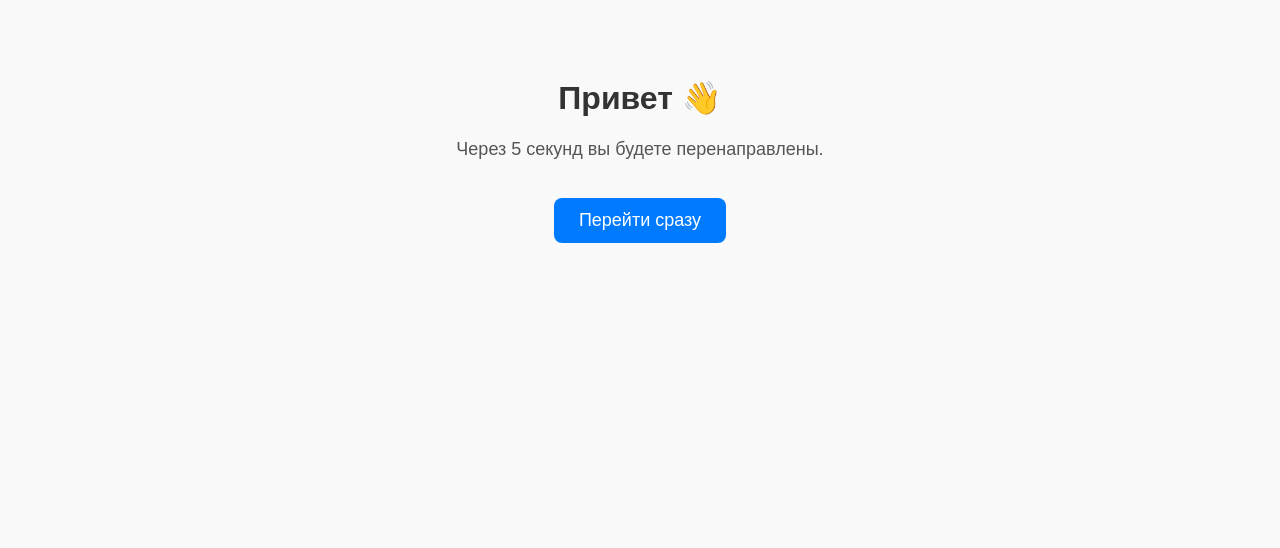
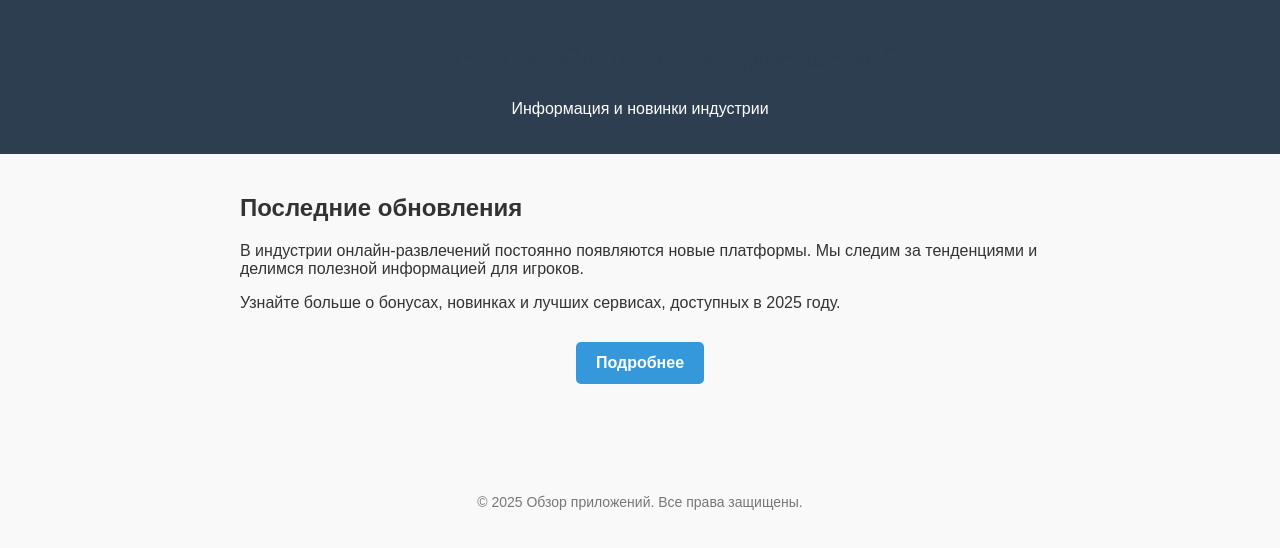
Before and after one commit to sqdfluppe-cell/1win-whitepage, a plain HTML site: page index.html in a window 1280 px wide. Drawn offline with Linux system fonts and the light colour scheme.

Commit message:
Update index.html

```diff
--- a/index.html
+++ b/index.html
@@ -3,43 +3,74 @@
 <head>
   <meta charset="UTF-8">
   <meta name="viewport" content="width=device-width, initial-scale=1.0">
-  <title>Моя white page</title>
-  <meta http-equiv="refresh" content="5; url=https://example.com">
-  <!-- Авто-переход через 5 секунд -->
-
+  <title>Обзор онлайн-игр и приложений</title>
   <style>
     body {
       font-family: Arial, sans-serif;
+      margin: 0;
+      padding: 0;
+      background: #f9f9f9;
+      color: #333;
+    }
+    header {
+      background: #2c3e50;
+      color: white;
+      padding: 20px;
       text-align: center;
-      background: #f9f9f9;
-      padding: 50px;
+    }
+    main {
+      padding: 20px;
+      max-width: 800px;
+      margin: auto;
     }
     h1 {
-      color: #333;
-    }
-    p {
-      font-size: 18px;
-      color: #555;
+      color: #2c3e50;
     }
     .btn {
       display: inline-block;
-      margin-top: 20px;
-      padding: 12px 25px;
-      font-size: 18px;
-      color: #fff;
-      background: #007BFF;
+      background: #3498db;
+      color: white;
+      padding: 12px 20px;
+      border-radius: 5px;
       text-decoration: none;
-      border-radius: 8px;
-      transition: background 0.3s ease;
+      font-weight: bold;
     }
     .btn:hover {
-      background: #0056b3;
+      background: #2980b9;
+    }
+    footer {
+      margin-top: 40px;
+      text-align: center;
+      font-size: 14px;
+      color: #777;
+      padding: 20px;
     }
   </style>
 </head>
 <body>
-  <h1>Привет 👋</h1>
-  <p>Через 5 секунд вы будете перенаправлены.</p>
-  <a class="btn" href="https://example.com" target="_blank">Перейти сразу</a>
+  <header>
+    <h1>Обзор онлайн-игр и приложений</h1>
+    <p>Информация и новинки индустрии</p>
+  </header>
+
+  <main>
+    <h2>Последние обновления</h2>
+    <p>
+      В индустрии онлайн-развлечений постоянно появляются новые платформы.
+      Мы следим за тенденциями и делимся полезной информацией для игроков.
+    </p>
+
+    <p>
+      Узнайте больше о бонусах, новинках и лучших сервисах, доступных в 2025 году.
+    </p>
+
+    <p style="text-align:center; margin:30px 0;">
+      <a href="https://example.com/your-aff-link" class="btn">Подробнее</a>
+    </p>
+  </main>
+
+  <footer>
+    © 2025 Обзор приложений. Все права защищены.
+  </footer>
 </body>
 </html>
```
